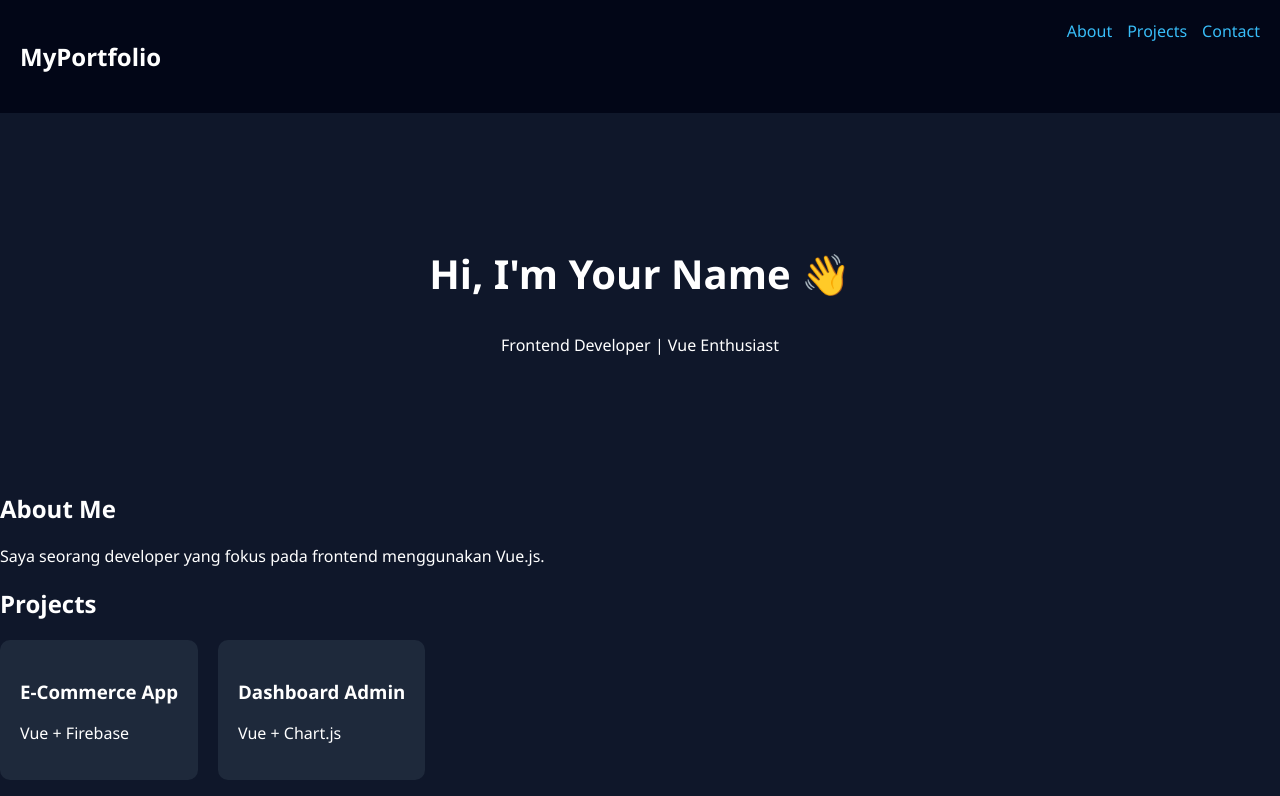
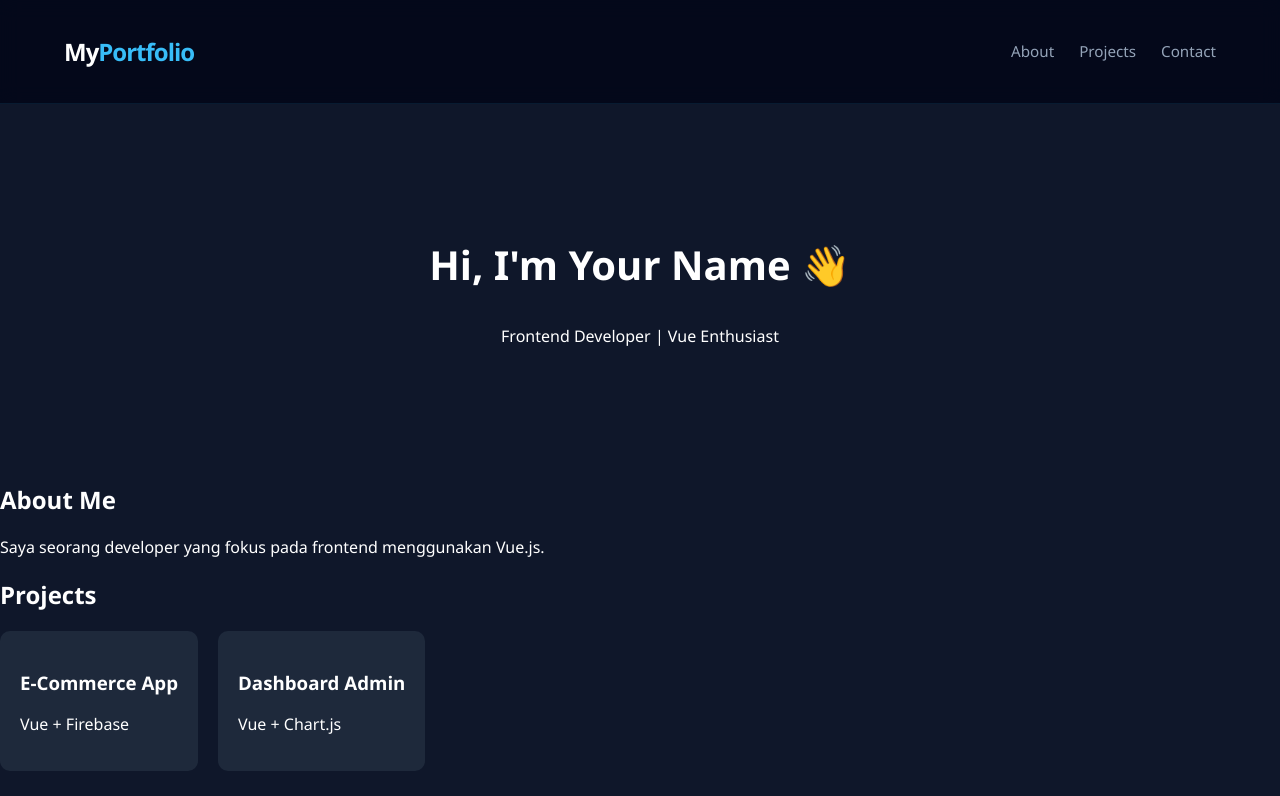
Before and after one commit to qillyz05/portfolio-Aqila-Syakir, a Vue app: page / in a window 1280 px wide. Shown: the top 796 px of the page. Built offline with nearby package versions, Linux system fonts and the light colour scheme.

Commit message:
Enhance Navbar styling and structure

```diff
--- a/src/components/Navbar.vue
+++ b/src/components/Navbar.vue
@@ -1,7 +1,7 @@
 <template>
   <nav class="nav">
-    <h1>MyPortfolio</h1>
-    <div>
+    <h1>My<span>Portfolio</span></h1>
+    <div class="nav-links">
       <a href="#about">About</a>
       <a href="#projects">Projects</a>
       <a href="#contact">Contact</a>
@@ -11,14 +11,60 @@
 
 <style scoped>
 .nav {
+  /* Membuat navbar tetap di atas saat di-scroll */
+  position: sticky;
+  top: 0;
+  z-index: 1000;
+
   display: flex;
   justify-content: space-between;
-  padding: 20px;
-  background: #020617;
+  align-items: center;
+  padding: 15px 5%; /* Padding lebih lebar di samping */
+
+  /* Efek Glassmorphism */
+  background: rgba(2, 6, 23, 0.8);
+  backdrop-filter: blur(10px);
+  border-bottom: 1px solid rgba(56, 189, 248, 0.1);
 }
-a {
-  margin-left: 15px;
+
+h1 {
+  font-size: 1.5rem;
+  color: #ffffff;
+  font-weight: 700;
+  letter-spacing: -1px;
+}
+
+h1 span {
+  color: #38bdf8; /* Memberi aksen warna pada kata 'Portfolio' */
+}
+
+.nav-links a {
+  margin-left: 25px;
+  color: #94a3b8; /* Warna abu-abu soft agar tidak terlalu kontras */
+  text-decoration: none;
+  font-weight: 500;
+  font-size: 0.95rem;
+  transition: all 0.3s ease; /* Transisi halus saat hover */
+  position: relative;
+}
+
+/* Efek Hover: Berubah warna dan muncul garis bawah halus */
+.nav-links a:hover {
   color: #38bdf8;
-  text-decoration: none;
+}
+
+.nav-links a::after {
+  content: '';
+  position: absolute;
+  width: 0;
+  height: 2px;
+  bottom: -5px;
+  left: 0;
+  background-color: #38bdf8;
+  transition: width 0.3s ease;
+}
+
+.nav-links a:hover::after {
+  width: 100%;
 }
 </style>
```
